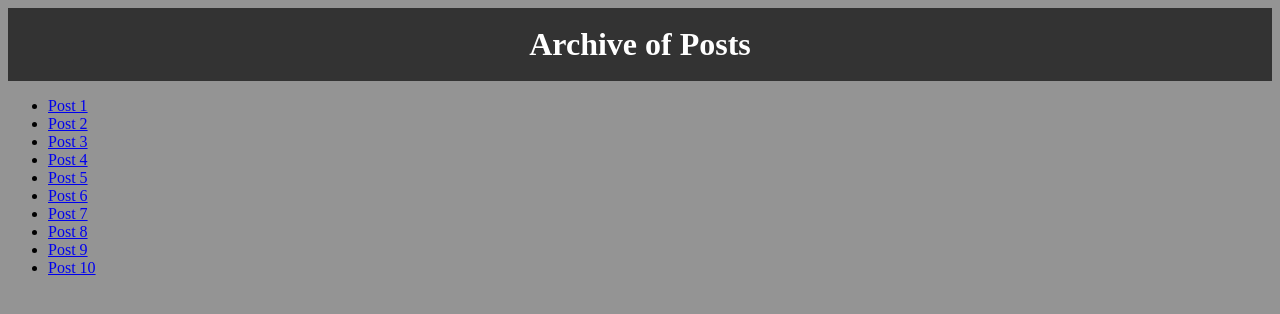
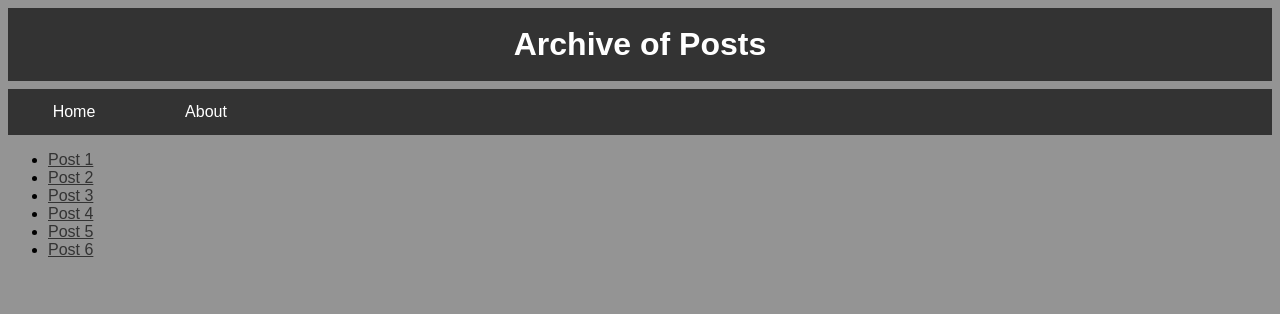
Before and after one commit to caydenwelter/fall-2021-blog, a plain HTML site: page archive.html in a window 1280 px wide. Drawn offline with Linux system fonts and the light colour scheme.

Commit message:
Add files via upload

```diff
--- a/archive.html
+++ b/archive.html
@@ -10,14 +10,57 @@
             .heading h1{
                 padding: 18px;
                 margin: 0px;
+                font-family: 'Nanum Gothic', sans-serif;
             }
             body{
                 background-color: #949494;
+            }
+            ul li a{
+                font-family: 'Nanum Gothic', sans-serif;
+                color: #333;
+            }
+            .navbar ul{
+                list-style-type: none;
+                overflow: hidden;
+                background-color: #333;
+                padding: 0;
+                margin: 0;
+            }
+
+            .navbar li{
+                float:inherit;
+            }
+
+            .navbar a{
+                display:block;
+            }
+
+            .navbar li a{
+                width: 100px;
+                text-decoration: none;
+                padding: 14px 16px;
+                text-align: center;
+                color:white;
+                font-family: 'Nanum Gothic', sans-serif;
+            }
+
+            .navbar li a:hover{
+                background-color: #111;
+            }
+            .break1 br{
+                line-height: 50%;
             }
         </style>
     </head>
     <body>
         <div class="heading"><h1>Archive of Posts</h1></div>
+        <div class="break1"><br></div>
+        <div class="navbar">
+            <ul>
+                <li><a href="index.html" style="float:left">Home</a></li>
+                <li><a href="about.html" style="float:left">About</a></li>
+            </ul>
+        </div>
         <ul>
             <li><a href="post1.html">Post 1</a></li>
             <li><a href="post2.html">Post 2</a></li>
@@ -25,10 +68,6 @@
             <li><a href="post4.html">Post 4</a></li>
             <li><a href="post5.html">Post 5</a></li>
             <li><a href="post6.html">Post 6</a></li>
-            <li><a href="post7.html">Post 7</a></li>
-            <li><a href="post8.html">Post 8</a></li>
-            <li><a href="post9.html">Post 9</a></li>
-            <li><a href="post10.html">Post 10</a></li>
         </ul>
     </body>
 </html>
--- a/main.css
+++ b/main.css
@@ -58,6 +58,7 @@
     padding: 14px 16px;
     text-align: center;
     color:white;
+    font-family: 'Nanum Gothic', sans-serif;
 }
 
 .footer li a:hover{
@@ -94,6 +95,10 @@ body{
 
 .previews li:hover{
     background-color: #ababab;
+}
+
+.previews li a{
+    color: #333;
 }
 
 .previews li.bottom{
```
Also changed, not shown: about.html (+16 -2 lines).
